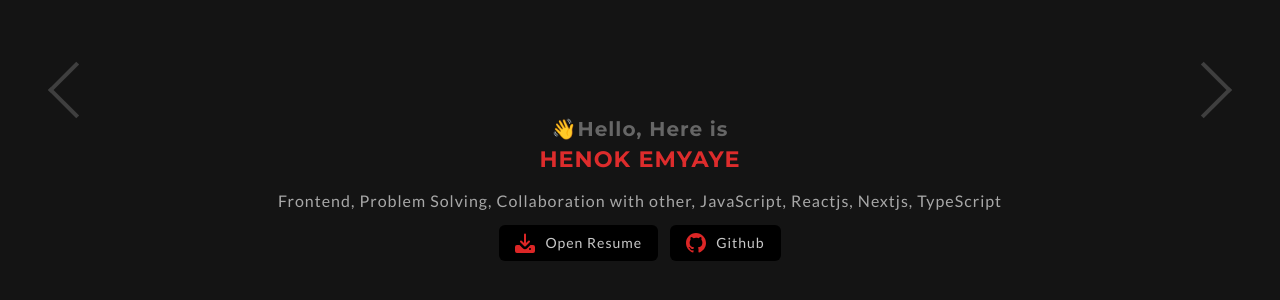
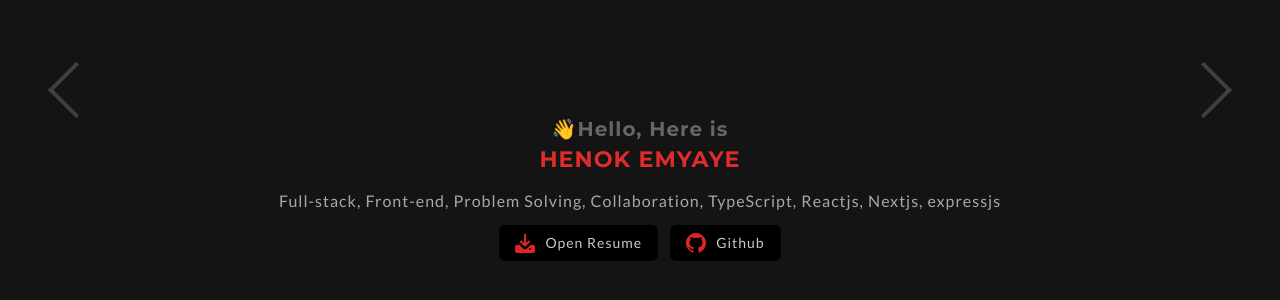
Before and after one commit to henaorth16/My-Portfolio, a React (Vite) app: page / in a window 1280 px wide. Shown: the part 310-610 px from the top of the page. Built offline with nearby package versions, Linux system fonts and the light colour scheme.

Commit message:
Update Home.jsx

```diff
--- a/src/pages/Home.jsx
+++ b/src/pages/Home.jsx
@@ -15,7 +15,7 @@ function Home() {
                 <Fade>
                     <h2 className="text-xl font-bold tracking-wider text-secondary-500">👋Hello, Here is <Fade><span className="text-primary-500 text-[1.4rem] font-heading font-bold">HENOK EMYAYE</span></Fade>  </h2>
                 </Fade>
-                    <p>Frontend, Problem Solving, Collaboration with other, JavaScript, Reactjs, Nextjs, TypeScript</p>
+                    <p>Full-stack, Front-end, Problem Solving, Collaboration, TypeScript, Reactjs, Nextjs, expressjs</p>
                 <div className="text-secondary-400 text-sm md:text-base flex gap-3">
                     <a href="https://drive.google.com/file/d/1AlFVg32EF30vwmE7GKqfD1MpwWHK4keT/view?usp=drivesdk" target="_blank" className="inline-flex items-center px-4 py-2 text-sm font-medium text-secondary-200 bg-secondary-950 rounded-md hover:bg-opacity-50  focus:z-10 focus:ring-1 focus:outline-none">
                         <svg className="w-5 h-5 mr-2.5" aria-hidden="true" xmlns="http://www.w3.org/2000/svg" fill="#dc2626" viewBox="0 0 20 20">
```
